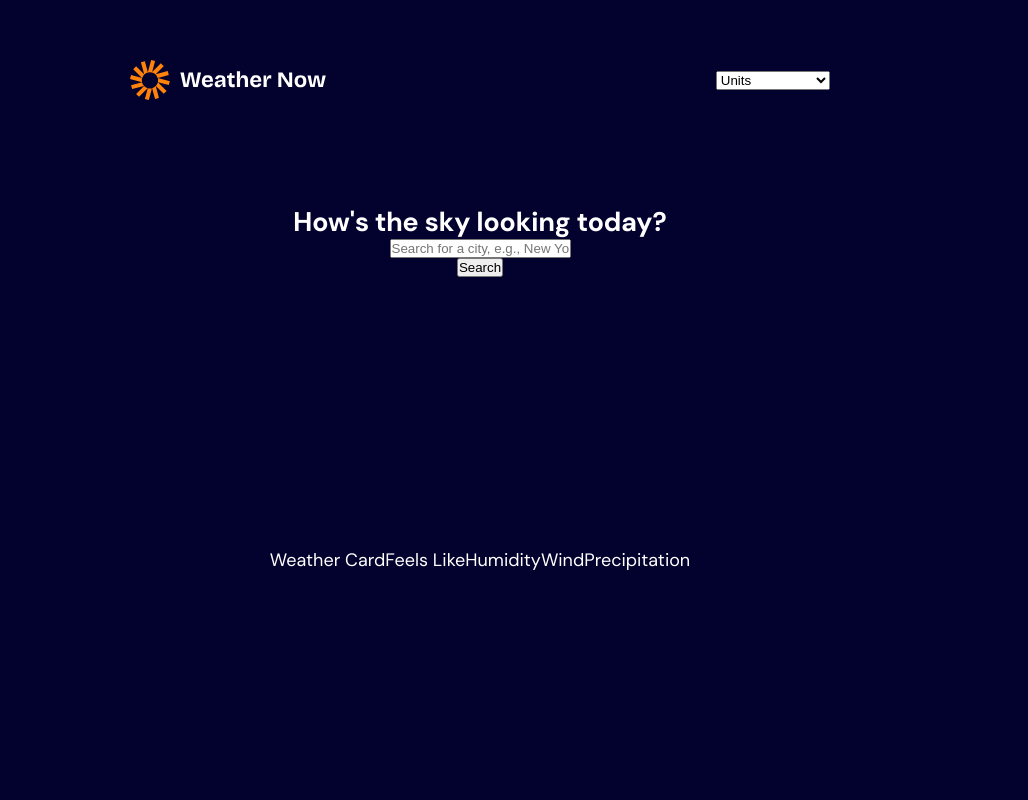
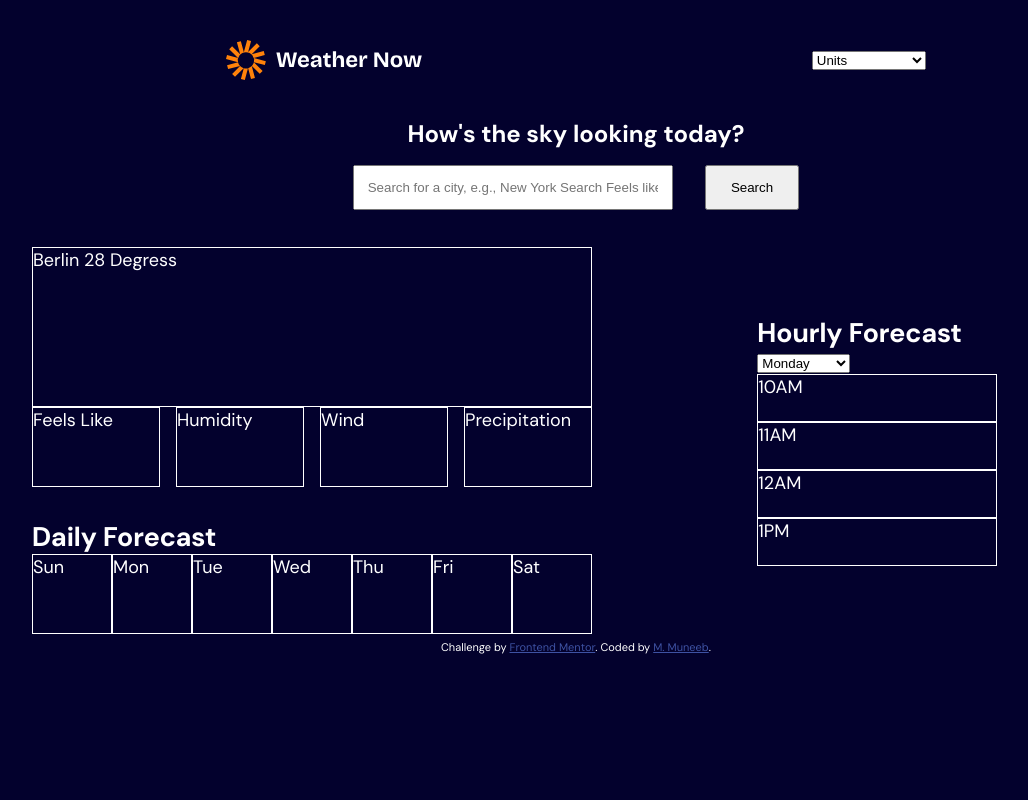
Before and after one commit to mmuneeb1000/weather-app-main, a React (Vite) app in the folder client/weather-app-dynamic/: page / in a window 1280 px wide. Shown: the top 800 px of the page, without its empty margins (64-1092 px from the left). Built offline with nearby package versions, Linux system fonts and the light colour scheme.

Commit message:
css grid and container dimensions set

```diff
--- a/client/weather-app-dynamic/src/App.jsx
+++ b/client/weather-app-dynamic/src/App.jsx
@@ -11,9 +11,11 @@ function App() {
     <>
       <Header />
       <Search />
-      <Cards />
-      <Daily />
-      <Hourly />
+      <main>
+        <Cards />
+        <Daily />
+        <Hourly />
+      </main>
       <Footer />
     </>
   );
--- a/client/weather-app-dynamic/src/components/Cards.jsx
+++ b/client/weather-app-dynamic/src/components/Cards.jsx
@@ -1,11 +1,13 @@
 function Cards() {
   return (
-    <section>
-      <div>Weather Card</div>
-      <div>Feels Like</div>
-      <div>Humidity</div>
-      <div>Wind</div>
-      <div>Precipitation</div>
+    <section className="weather-display">
+      <div className="primary-display">Berlin 28 Degress</div>
+      <div className="secondary-display">
+        <div>Feels Like</div>
+        <div>Humidity</div>
+        <div>Wind</div>
+        <div>Precipitation</div>
+      </div>
     </section>
   );
 }
--- a/client/weather-app-dynamic/src/components/Daily.jsx
+++ b/client/weather-app-dynamic/src/components/Daily.jsx
@@ -1,7 +1,8 @@
 function Daily() {
   return (
-    <section>
+    <section className="daily-display">
       <h2>Daily Forecast</h2>
+      <div className="daily-weather">
         <div>Sun</div>
         <div>Mon</div>
         <div>Tue</div>
@@ -9,6 +10,7 @@ function Daily() {
         <div>Thu</div>
         <div>Fri</div>
         <div>Sat</div>
+      </div>
     </section>
   );
 }
--- a/client/weather-app-dynamic/src/components/Footer.jsx
+++ b/client/weather-app-dynamic/src/components/Footer.jsx
@@ -1,6 +1,6 @@
 function Footer() {
   return (
-    <footer class="attribution">
+    <footer className="attribution">
       Challenge by{" "}
       <a href="https://www.frontendmentor.io?ref=challenge">Frontend Mentor</a>.
       Coded by <a href="#">M. Muneeb</a>.
--- a/client/weather-app-dynamic/src/components/Header.jsx
+++ b/client/weather-app-dynamic/src/components/Header.jsx
@@ -5,9 +5,7 @@ function Header() {
     <header>
       <img src={logo} />
       <select>
-        <option>
-          Units <img src={unitsLogo} />
-        </option>
+        <option>Units</option>
         <option>Celsius</option>
         <option>Farhenhait</option>
         <option>mph</option>
--- a/client/weather-app-dynamic/src/components/Hourly.jsx
+++ b/client/weather-app-dynamic/src/components/Hourly.jsx
@@ -1,7 +1,7 @@
 function Hourly() {
   return (
-    <section>
-      <div>Hourly Forecast</div>
+    <section className="hourly-display">
+      <h2>Hourly Forecast</h2>
       <select>
         <option>Monday</option>
         <option>Tuesday</option>
@@ -11,6 +11,10 @@ function Hourly() {
         <option>Saturday</option>
         <option>Sunday</option>
       </select>
+      <div>10AM</div>
+      <div>11AM</div>
+      <div>12AM</div>
+      <div>1PM</div>
     </section>
   );
 }
--- a/client/weather-app-dynamic/src/components/Search.jsx
+++ b/client/weather-app-dynamic/src/components/Search.jsx
@@ -1,12 +1,14 @@
 function Search() {
   return (
-    <section class="search">
+    <section className="search">
       <h1>How's the sky looking today?</h1>
-      <input
-        itemType="search"
-        placeholder="Search for a city, e.g., New York Search Feels like"
-      ></input>
-      <button>Search</button>
+      <div className="search-box">
+        <input
+          itemType="search"
+          placeholder="Search for a city, e.g., New York Search Feels like"
+        ></input>
+        <button>Search</button>
+      </div>
     </section>
   );
 }
--- a/client/weather-app-dynamic/src/index.css
+++ b/client/weather-app-dynamic/src/index.css
@@ -30,30 +30,100 @@ body {
   color: var(--white);
   font-size: 18px;
 }
+
+h1 {
+  font-size: 1.5rem;
+  margin-bottom: 1rem;
+}
 header,
-.search,
-section {
+.search {
   width: 68rem;
   display: flex;
 }
 header {
   justify-content: space-around;
   align-items: center;
-  height: 20vh;
+  height: 15vh;
+  margin: 0 auto;
+}
+main {
+  display: grid;
+  grid-template-columns: 2fr 1fr;
+  align-items: center;
+  place-content: center;
+  row-gap: 2rem;
+  width: 68rem;
+  height: 25rem;
+  margin: 0 auto;
+}
+
+.hourly-display {
+  grid-row: 1 / span 2;
+  grid-column: 2;
+}
+.weather-display,
+.daily-display {
+  grid-column: 1;
+}
+
+.hourly-display > div {
+  display: flex;
+  width: 15rem;
+  height: 3rem;
+  border: 1px solid var(--white);
 }
 .search {
   flex-direction: column;
   justify-content: center;
   align-items: center;
-  height: 20vh;
+  height: 15vh;
+  margin: 0 auto;
 }
 
-section {
-  justify-content: center;
-  align-items: center;
-  height: 60vh;
+.search-box {
+  flex-direction: row;
 }
 
+.search-box > input {
+  padding: 0.8rem;
+  width: 20rem;
+  margin-bottom: 2rem;
+  margin-right: 2rem;
+}
+.search-box > button {
+  padding: 0.8rem 1.5rem;
+}
+
+.primary-display {
+  display: block;
+  width: 35rem;
+  border: 1px solid var(--white);
+  height: 10rem;
+}
+.secondary-display {
+  display: flex;
+  width: 35rem;
+  gap: 1rem;
+}
+.secondary-display > div {
+  display: flex;
+  width: 15rem;
+  height: 5rem;
+  border: 1px solid var(--white);
+}
+
+.daily-weather {
+  display: flex;
+  justify-content: space-between;
+  width: 35rem;
+}
+
+.daily-weather > div {
+  display: flex;
+  width: 15rem;
+  height: 5rem;
+  border: 1px solid var(--white);
+}
 .attribution {
   font-size: 0.6875rem;
   text-align: center;
```
Lines whose indentation alone changed are shown as unchanged.
